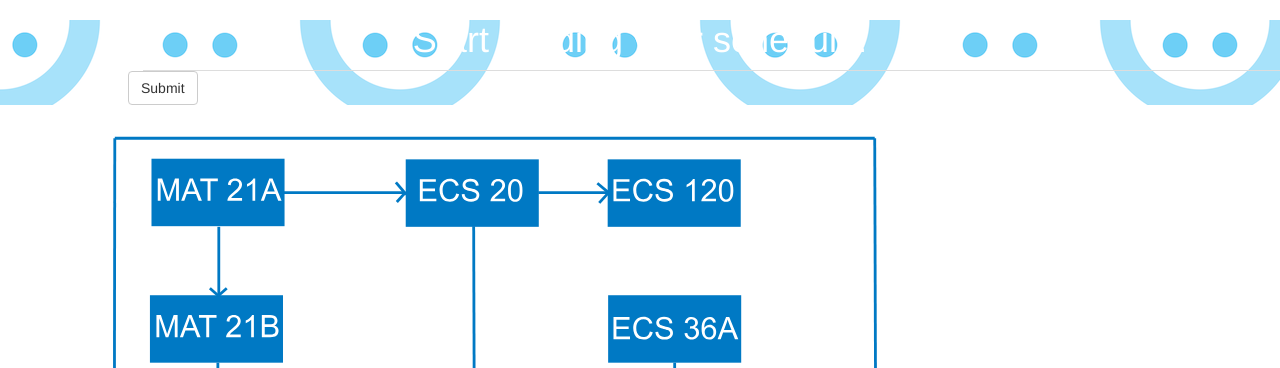
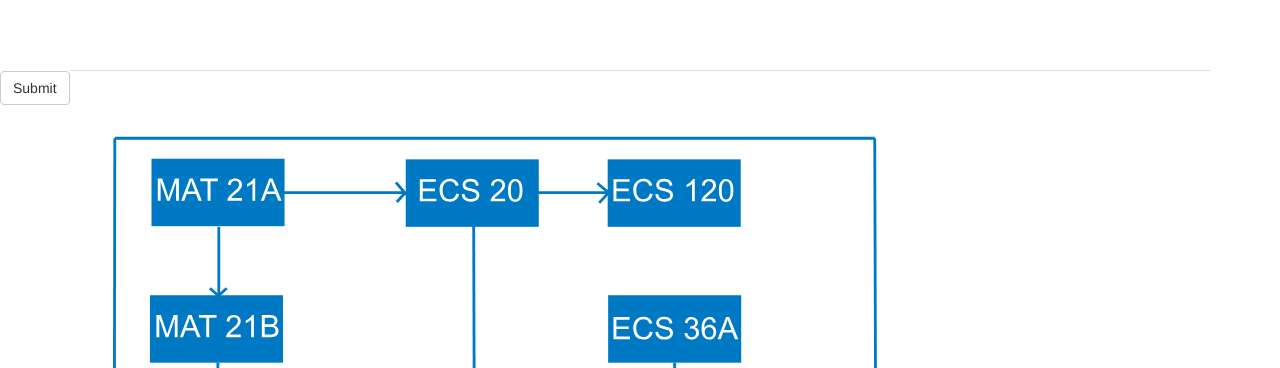
Before and after one commit to lxylxy123456/hackdavis2019, a Django app: template scheduleplanner/sch_account/templates/home1.html in a window 1280 px wide. Shown: the part 52-420 px from the top of the page. Run offline with Django 3.2, Linux system fonts and the light colour scheme; the template is opened without the code that fills it, so the values that code supplies are empty; some libraries are stand-ins or nearby versions.

Commit message:
Update style.css

```diff
--- a/scheduleplanner/sch_account/static/css/style.css
+++ b/scheduleplanner/sch_account/static/css/style.css
@@ -4,7 +4,7 @@
   height: 91.5vh;
 }
 
-section{
+section.intro{
   width: 100%;
   padding: 0 10%;
   display: table;
```
